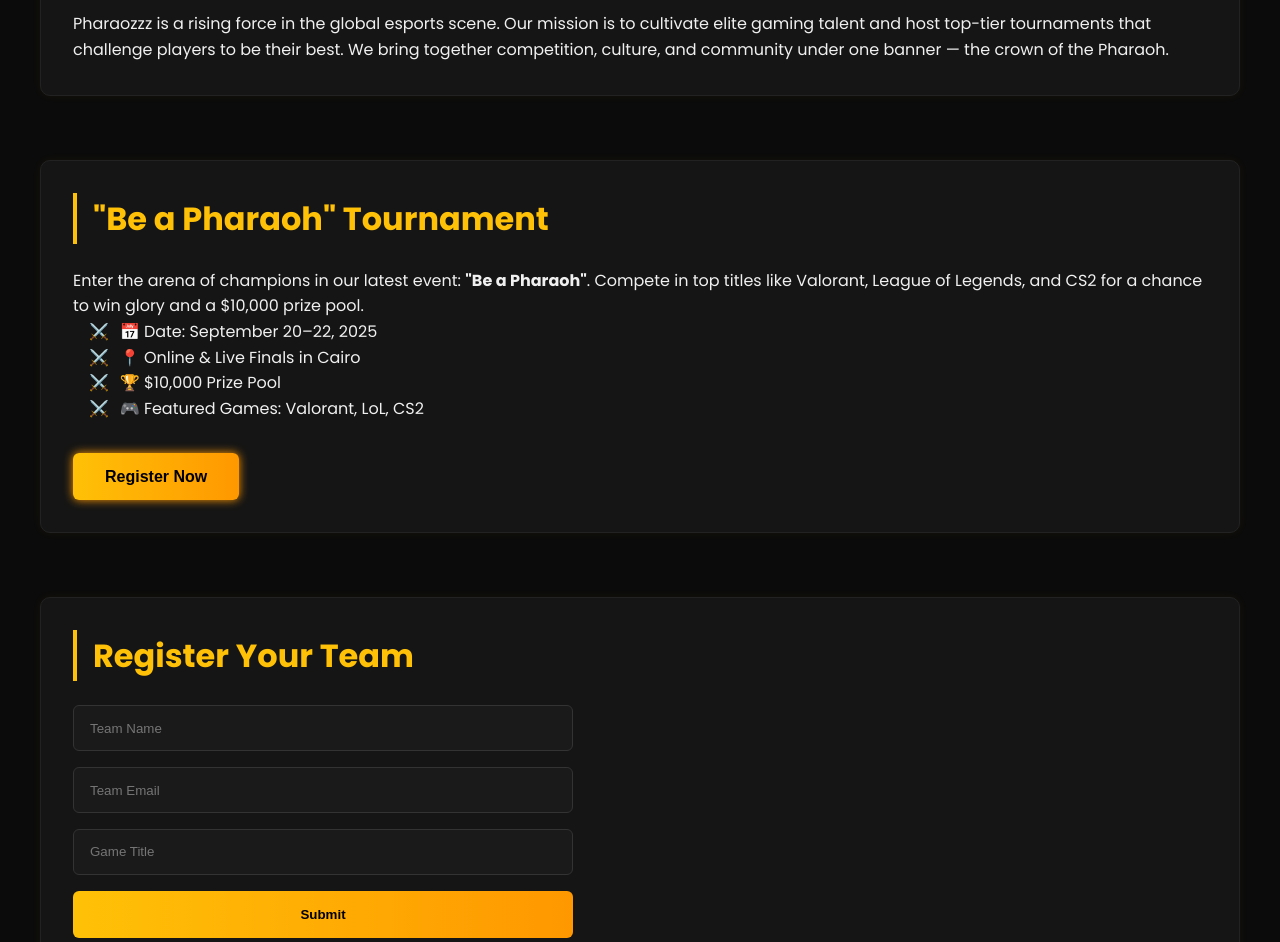
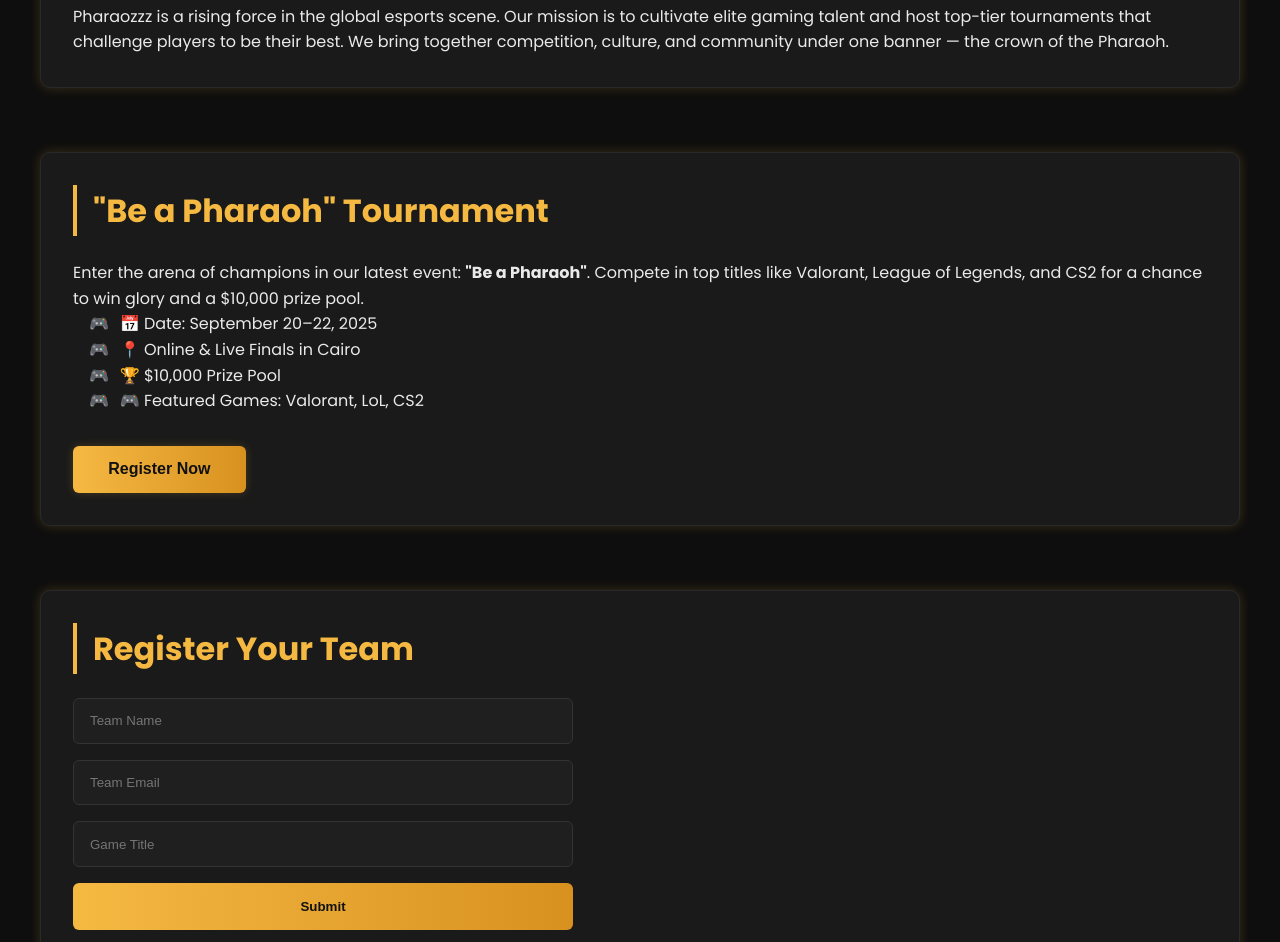
Before and after one commit to Project-AC1/pharaozzz, a plain HTML site: page index.html in a window 1280 px wide. Shown: the part 634-1576 px from the top of the page. Drawn offline with Linux system fonts and the light colour scheme.

Commit message:
Update styles.css

```diff
--- a/styles.css
+++ b/styles.css
@@ -1,15 +1,14 @@
 :root {
-  --clr-bg: #0b0b0b;
-  --clr-bg-alt: #151515;
-  --clr-text: #f0f0f0;
-  --clr-accent: #ffc107;
-  --clr-accent-dark: #ff9800;
-  --clr-border: #222;
-  --clr-glow: #ffc10744;
-
+  --bg-main: #0e0e0e;
+  --bg-alt: #1a1a1a;
+  --text-light: #eaeaea;
+  --accent: #f5b942;
+  --accent-dark: #d8911f;
+  --accent-glow: #f5b94233;
+  --border: #292929;
   --font-main: 'Poppins', sans-serif;
   --max-width: 1200px;
-  --transition-fast: 0.25s ease-in-out;
+  --transition: 0.3s ease;
 }
 
 /* Reset & Base */
@@ -20,9 +19,8 @@
 }
 body {
   font-family: var(--font-main);
-  background: var(--clr-bg);
-  color: var(--clr-text);
-  overflow-x: hidden;
+  background: var(--bg-main);
+  color: var(--text-light);
   line-height: 1.6;
 }
 a {
@@ -32,8 +30,8 @@
 
 /* Header */
 header {
-  background: var(--clr-bg-alt);
-  border-bottom: 1px solid var(--clr-border);
+  background: var(--bg-alt);
+  border-bottom: 1px solid var(--border);
   padding: 1.5rem 2rem;
   display: flex;
   justify-content: space-between;
@@ -42,50 +40,43 @@
   top: 0;
   z-index: 999;
 }
-
 .logo {
-  font-size: 2.4rem;
+  font-size: 2.2rem;
   font-weight: 800;
-  color: var(--clr-accent);
-  text-shadow: 0 0 10px var(--clr-glow);
+  color: var(--accent);
+  text-shadow: 0 0 8px var(--accent-glow);
 }
-
 nav ul {
   display: flex;
-  gap: 1.8rem;
+  gap: 2rem;
   list-style: none;
 }
-
 nav a {
   font-weight: 600;
-  font-size: 1rem;
-  transition: color var(--transition-fast);
+  transition: color var(--transition);
 }
 nav a:hover {
-  color: var(--clr-accent);
-  text-shadow: 0 0 6px var(--clr-accent);
+  color: var(--accent);
 }
 
 /* Hero */
 .hero {
-  background: linear-gradient(to bottom, rgba(0,0,0,0.7), rgba(10,10,10,0.95)),
+  background: linear-gradient(to bottom, rgba(0,0,0,0.6), rgba(14,14,14,0.95)),
               url('banner.avif') center/cover no-repeat;
   padding: 6rem 2rem;
+  border-radius: 12px;
+  margin: 2rem;
   text-align: center;
-  border-radius: 10px;
-  margin: 2rem;
 }
-
 .hero h1 {
   font-size: 3.5rem;
-  color: var(--clr-accent);
+  color: var(--accent);
   text-shadow: 0 0 15px #000;
 }
-
 .hero p {
-  font-size: 1.3rem;
+  font-size: 1.2rem;
   margin-top: 1rem;
-  color: #ccc;
+  color: #cccccc;
 }
 
 /* Sections */
@@ -95,55 +86,55 @@
   padding: 2rem;
 }
 
-/* Cards */
+/* Card */
 .card {
-  background: var(--clr-bg-alt);
-  border: 1px solid var(--clr-border);
+  background: var(--bg-alt);
+  border: 1px solid var(--border);
   border-radius: 10px;
   padding: 2rem;
-  transition: transform var(--transition-fast);
-  box-shadow: 0 0 10px rgba(255,193,7,0.05);
+  box-shadow: 0 0 12px var(--accent-glow);
+  transition: transform var(--transition);
 }
 .card:hover {
   transform: translateY(-4px);
-  box-shadow: 0 0 20px rgba(255,193,7,0.2);
+  box-shadow: 0 0 20px var(--accent-glow);
 }
 
 /* Headings */
 h2 {
   font-size: 2rem;
-  color: var(--clr-accent);
-  border-left: 4px solid var(--clr-accent);
+  color: var(--accent);
+  border-left: 4px solid var(--accent);
   padding-left: 1rem;
   margin-bottom: 1.5rem;
 }
 
-/* Tournament List */
+/* Tournament */
 .tournament ul {
   list-style: none;
   padding-left: 1rem;
 }
 .tournament li::before {
-  content: '⚔️ ';
-  color: var(--clr-accent-dark);
+  content: '🎮 ';
+  color: var(--accent-dark);
   margin-right: 0.4rem;
 }
 .tournament button {
   margin-top: 2rem;
-  padding: 0.9rem 2rem;
+  padding: 0.9rem 2.2rem;
   font-size: 1rem;
-  background: linear-gradient(to right, var(--clr-accent), var(--clr-accent-dark));
+  background: linear-gradient(to right, var(--accent), var(--accent-dark));
   border: none;
   border-radius: 6px;
-  color: #000;
+  color: #111;
   font-weight: bold;
   cursor: pointer;
-  box-shadow: 0 0 10px var(--clr-accent-dark);
+  box-shadow: 0 0 10px var(--accent-glow);
   transition: transform 0.2s ease, box-shadow 0.2s ease;
 }
 .tournament button:hover {
   transform: scale(1.05);
-  box-shadow: 0 0 20px var(--clr-accent-dark);
+  box-shadow: 0 0 18px var(--accent-glow);
 }
 
 /* Forms */
@@ -154,29 +145,29 @@
   max-width: 500px;
 }
 input {
-  background: #1a1a1a;
+  background: #1f1f1f;
   border: 1px solid #333;
   padding: 0.9rem 1rem;
   border-radius: 6px;
-  color: var(--clr-text);
+  color: var(--text-light);
 }
 input:focus {
-  border-color: var(--clr-accent);
+  border-color: var(--accent);
+  box-shadow: 0 0 5px var(--accent-glow);
   outline: none;
-  box-shadow: 0 0 5px var(--clr-accent);
 }
 .register button {
-  background: linear-gradient(to right, var(--clr-accent), var(--clr-accent-dark));
-  color: #000;
+  background: linear-gradient(to right, var(--accent), var(--accent-dark));
+  color: #111;
   padding: 1rem;
   border: none;
   border-radius: 6px;
   font-weight: bold;
   cursor: pointer;
-  transition: background var(--transition-fast);
+  transition: background var(--transition);
 }
 .register button:hover {
-  background: var(--clr-accent-dark);
+  background: var(--accent-dark);
 }
 #formMessage {
   margin-top: 1rem;
@@ -189,9 +180,9 @@
   padding: 2rem;
   text-align: center;
   font-size: 0.9rem;
-  color: #aaa;
-  background: var(--clr-bg-alt);
-  border-top: 1px solid var(--clr-border);
+  color: #888;
+  background: var(--bg-alt);
+  border-top: 1px solid var(--border);
 }
 
 /* Responsive */
@@ -201,7 +192,7 @@
     gap: 1rem;
   }
   .hero h1 {
-    font-size: 2.2rem;
+    font-size: 2.4rem;
   }
   section {
     padding: 1rem;
```
